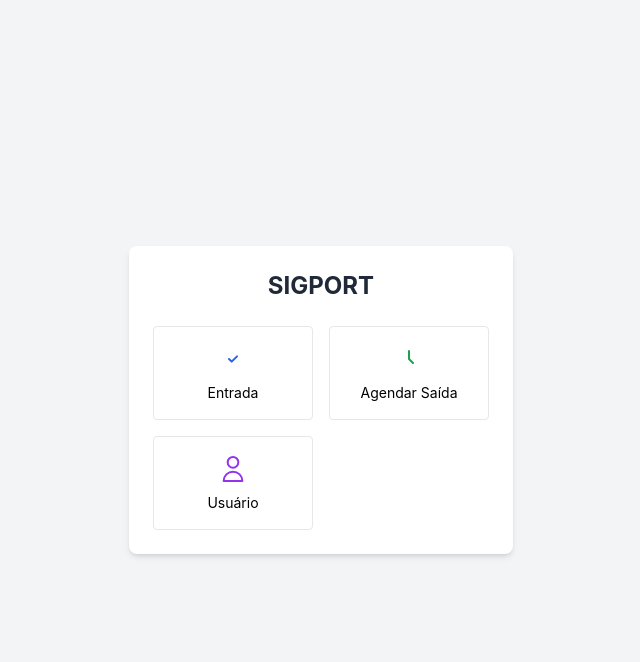
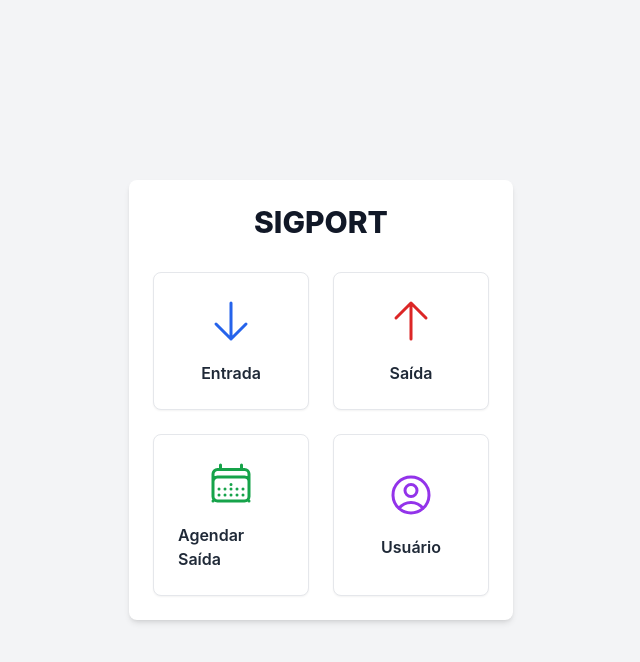
Before and after one commit to FabioVRocha/SIGPORT, a Flask app: page /index in a window 1280 px wide. Shown: the top 662 px of the page, without its empty margins (319-959 px from the left). Run offline with Flask 3, Linux system fonts and the light colour scheme; some libraries are stand-ins or nearby versions.

Commit message:
Reestilização Index

```diff
--- a/Templates/index.html
+++ b/Templates/index.html
@@ -3,35 +3,66 @@
 <head>
     <meta charset="UTF-8">
     <meta name="viewport" content="width=device-width, initial-scale=1.0">
-    <title>Página Inicial</title>
+    <title>Página Inicial - SIGPORT</title>
+    <!-- Carrega o CDN do Tailwind CSS para estilização rápida e responsiva -->
     <script src="https://cdn.tailwindcss.com"></script>
     <style>
+        /* Define a fonte Inter para todo o corpo da página para consistência visual */
         body {
             font-family: 'Inter', sans-serif;
         }
     </style>
 </head>
+<!-- O corpo da página usa flexbox para centralizar o conteúdo vertical e horizontalmente -->
 <body class="bg-gray-100 flex items-center justify-center min-h-screen p-4">
-    <div class="bg-white p-6 rounded-lg shadow-md w-full max-w-sm space-y-6">
-        <h1 class="text-2xl font-bold text-gray-800 text-center">SIGPORT</h1>
-        <div class="grid grid-cols-2 gap-4">
-            <a href="/entries/new" class="flex flex-col items-center p-4 border rounded hover:bg-gray-50">
-                <svg xmlns="http://www.w3.org/2000/svg" fill="none" viewBox="0 0 24 24" stroke-width="1.5" stroke="currentColor" class="w-8 h-8 text-blue-600">
-                    <path stroke-linecap="round" stroke-linejoin="round" d="M9 12l2 2 4-4" />
+    <!-- Contêiner principal com fundo branco, cantos arredondados e sombra, similar ao formulário -->
+    <div class="bg-white p-6 rounded-lg shadow-md w-full max-w-sm space-y-8">
+        <!-- Título do sistema, centralizado, com fonte maior e negrito -->
+        <h1 class="text-3xl font-extrabold text-gray-900 text-center">SIGPORT</h1>
+        <!-- Grade para os botões de navegação, com espaçamento maior -->
+        <div class="grid grid-cols-2 gap-6">
+            <!-- Botão de Entrada (Ícone atualizado para ArrowDownIcon) -->
+            <a href="/entries/new" class="flex flex-col items-center justify-center p-6 bg-white border border-gray-200 rounded-lg shadow-sm
+                    hover:bg-blue-50 hover:shadow-lg hover:-translate-y-1 transform transition duration-200 ease-in-out group">
+                <!-- Ícone moderno para Entrada (Heroicon: ArrowDown) -->
+                <svg xmlns="http://www.w3.org/2000/svg" fill="none" viewBox="0 0 24 24" stroke-width="1.5" stroke="currentColor"
+                     class="w-12 h-12 text-blue-600 group-hover:text-blue-700 transition duration-200 ease-in-out">
+                    <path stroke-linecap="round" stroke-linejoin="round" d="M19.5 13.5 12 21m0 0-7.5-7.5M12 21V3" />
                 </svg>
-                <span class="mt-2 text-sm">Entrada</span>
+                <span class="mt-4 text-md font-semibold text-gray-800 group-hover:text-blue-800 transition duration-200 ease-in-out">Entrada</span>
             </a>
-            <a href="/schedules/new" class="flex flex-col items-center p-4 border rounded hover:bg-gray-50">
-                <svg xmlns="http://www.w3.org/2000/svg" fill="none" viewBox="0 0 24 24" stroke-width="1.5" stroke="currentColor" class="w-8 h-8 text-green-600">
-                    <path stroke-linecap="round" stroke-linejoin="round" d="M12 6v6l3 3" />
+
+            <!-- Botão de Saída -->
+            <a href="/exits/new" class="flex flex-col items-center justify-center p-6 bg-white border border-gray-200 rounded-lg shadow-sm
+                    hover:bg-red-50 hover:shadow-lg hover:-translate-y-1 transform transition duration-200 ease-in-out group">
+                <!-- Ícone moderno para Saída (Heroicon: ArrowUp) -->
+                <svg xmlns="http://www.w3.org/2000/svg" fill="none" viewBox="0 0 24 24" stroke-width="1.5" stroke="currentColor"
+                     class="w-12 h-12 text-red-600 group-hover:text-red-700 transition duration-200 ease-in-out">
+                    <path stroke-linecap="round" stroke-linejoin="round" d="M4.5 10.5 12 3m0 0 7.5 7.5M12 3v18" />
                 </svg>
-                <span class="mt-2 text-sm">Agendar Saída</span>
+                <span class="mt-4 text-md font-semibold text-gray-800 group-hover:text-red-800 transition duration-200 ease-in-out">Saída</span>
             </a>
-            <a href="/users/new" class="flex flex-col items-center p-4 border rounded hover:bg-gray-50">
-                <svg xmlns="http://www.w3.org/2000/svg" fill="none" viewBox="0 0 24 24" stroke-width="1.5" stroke="currentColor" class="w-8 h-8 text-purple-600">
-                    <path stroke-linecap="round" stroke-linejoin="round" d="M16 7a4 4 0 11-8 0 4 4 0 018 0zM12 14a7 7 0 00-7 7h14a7 7 0 00-7-7z" />
+
+            <!-- Botão de Agendar Saída -->
+            <a href="/schedules/new" class="flex flex-col items-center justify-center p-6 bg-white border border-gray-200 rounded-lg shadow-sm
+                    hover:bg-green-50 hover:shadow-lg hover:-translate-y-1 transform transition duration-200 ease-in-out group">
+                <!-- Ícone moderno para Agendar Saída (Heroicon: CalendarDays) -->
+                <svg xmlns="http://www.w3.org/2000/svg" fill="none" viewBox="0 0 24 24" stroke-width="1.5" stroke="currentColor"
+                     class="w-12 h-12 text-green-600 group-hover:text-green-700 transition duration-200 ease-in-out">
+                    <path stroke-linecap="round" stroke-linejoin="round" d="M6.75 3v2.25M17.25 3v2.25M3 18.75V7.5a2.25 2.25 0 012.25-2.25h13.5A2.25 2.25 0 0121 7.5v11.25m-18 0A2.25 2.25 0 005.25 21h13.5A2.25 2.25 0 0021 18.75m-18 0v-7.5A2.25 2.25 0 015.25 9h13.5A2.25 2.25 0 0121 11.25v7.5m-9-6h.008v.008H12v-.008zM12 15h.008v.008H12v-.008zM12 18h.008v.008H12v-.008zM12 21h.008v.008H12v-.008zM15 15h.008v.008H15v-.008zM15 18h.008v.008H15v-.008zM15 21h.008v.008H15v-.008zM18 15h.008v.008H18v-.008zM18 18h.008v.008H18v-.008zM18 21h.008v.008H18v-.008zM21 15h.008v.008H21v-.008zM21 18h.008v.008H21v-.008zM21 21h.008v.008H21v-.008zM3 15h.008v.008H3v-.008zM3 18h.008v.008H3v-.008zM3 21h.008v.008H3v-.008zM6 15h.008v.008H6v-.008zM6 18h.008v.008H6v-.008zM6 21h.008v.008H6v-.008zM9 15h.008v.008H9v-.008zM9 18h.008v.008H9v-.008zM9 21h.008v.008H9v-.008z" />
                 </svg>
-                <span class="mt-2 text-sm">Usuário</span>
+                <span class="mt-4 text-md font-semibold text-gray-800 group-hover:text-green-800 transition duration-200 ease-in-out">Agendar Saída</span>
+            </a>
+
+            <!-- Botão de Usuário -->
+            <a href="/users/new" class="flex flex-col items-center justify-center p-6 bg-white border border-gray-200 rounded-lg shadow-sm
+                    hover:bg-purple-50 hover:shadow-lg hover:-translate-y-1 transform transition duration-200 ease-in-out group">
+                <!-- Ícone moderno para Usuário (Heroicon: UserCircle) -->
+                <svg xmlns="http://www.w3.org/2000/svg" fill="none" viewBox="0 0 24 24" stroke-width="1.5" stroke="currentColor"
+                     class="w-12 h-12 text-purple-600 group-hover:text-purple-700 transition duration-200 ease-in-out">
+                    <path stroke-linecap="round" stroke-linejoin="round" d="M17.982 18.725A7.488 7.488 0 0012 15.75a7.488 7.488 0 00-5.982 2.975m11.963 0a9 9 0 10-11.963 0m11.963 0A8.966 8.466 0 0112 21a8.966 8.466 0 01-5.982-2.275M15 9.75a3 3 0 11-6 0 3 3 0 016 0z" />
+                </svg>
+                <span class="mt-4 text-md font-semibold text-gray-800 group-hover:text-purple-800 transition duration-200 ease-in-out">Usuário</span>
             </a>
         </div>
     </div>
--- a/app.py
+++ b/app.py
@@ -32,6 +32,10 @@ def create_app():
     @app.route('/entries/new')
     def entry_form():
         return render_template('entry_form.html')
+
+    @app.route('/exits/new')
+    def exit_lookup():
+        return render_template('exit_lookup.html')
 
     @app.route('/entries/<int:entry_id>/exit/new')
     def exit_form(entry_id):
```
Also changed, not shown: Templates/exit_lookup.html (added, +40 -0 lines).
